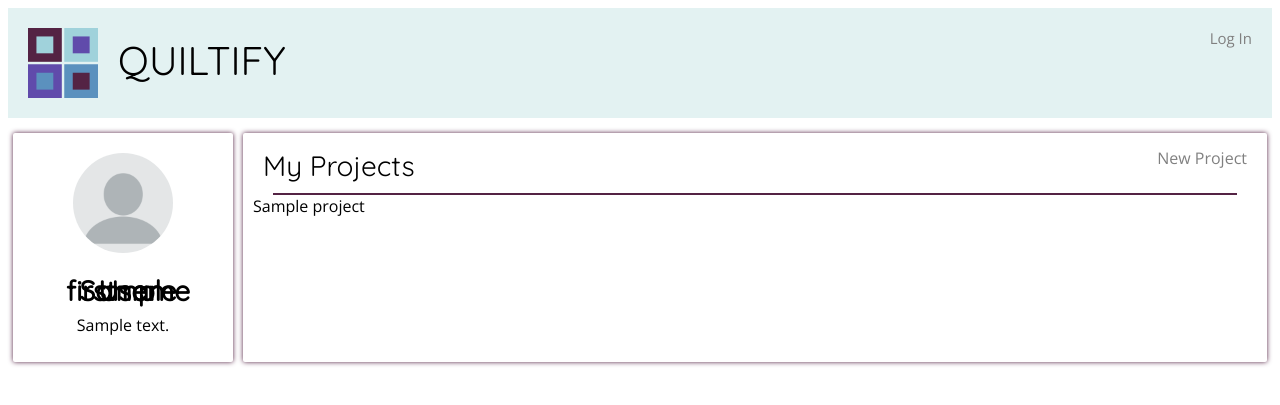
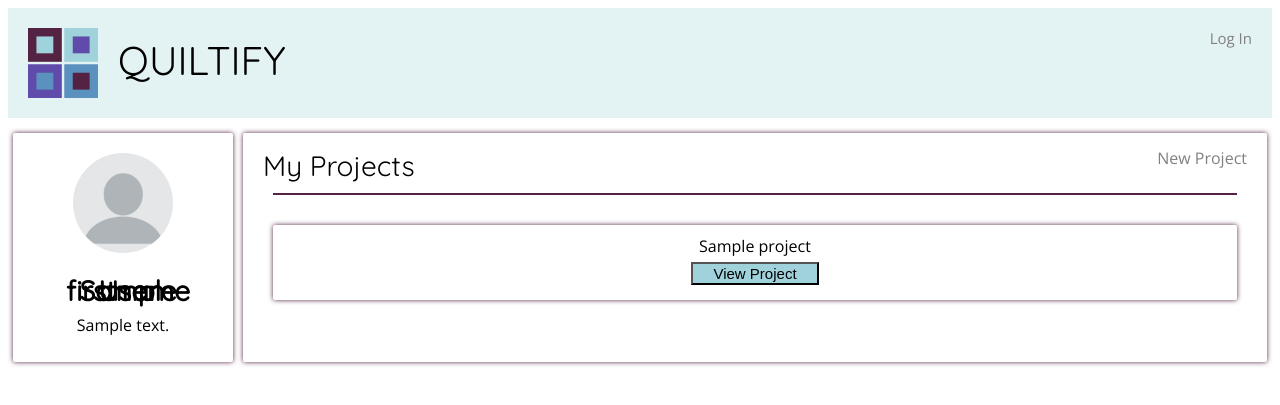
Before and after one commit to matthewmorales401/quiltify, a Python web app: template templates/profile.html in a window 1280 px wide. Shown: the top 405 px of the page. Run offline with Jinja, Linux system fonts and the light colour scheme; the template is opened without the code that fills it: most values are stand-ins (such as "Sample title", 1, 10 or a date in 2020).

Commit message:
formatting on profile to display projects

```diff
--- a/main.py
+++ b/main.py
@@ -16,7 +16,7 @@ class Project(ndb.Model):
     owner = ndb.KeyProperty()
     rows = ndb.IntegerProperty()
     columns = ndb.IntegerProperty()
-    created_time = ndb.DateTimeProperty()
+    created_time = ndb.DateTimeProperty(auto_now_add=True)
     title = ndb.StringProperty()
 
 class Panel(ndb.Model):
@@ -129,7 +129,7 @@ class viewProject(webapp2.RequestHandler):
             current_person = None
 
         time.sleep(2)
-        self.redirect("/viewproject")
+        self.redirect("/viewproject?key=" + newProject_key.urlsafe())
 
 class Profile(webapp2.RequestHandler):
     def get(self):
@@ -147,6 +147,7 @@ class Profile(webapp2.RequestHandler):
             current_person = user_query.filter(User.email == current_email).get()
             if current_person:
                 projects = Project.query().filter(Project.owner == current_person.key)
+                projects = projects.order(Project.created_time)
         else:
             current_person = None
 
--- a/stylesheets/stylesheet.css
+++ b/stylesheets/stylesheet.css
@@ -46,6 +46,19 @@ a:hover {
 
 a.logo {
   display: block;
+}
+
+.submitbutton {
+  background-color: #A0D2DB;
+  font-size: 15px;
+  margin: 5px;
+  padding-left: 20px;
+  padding-right: 20px;
+}
+
+.submitbutton:hover {
+  background-color: #E3F2F2;
+  cursor: pointer;
 }
 
 .pagebody {
@@ -160,7 +173,15 @@ a.logo {
 }
 
 .listprojects {
+  text-align: center;
 
+}
+
+.displayproject {
+  margin: 20px;
+  margin-top: 30px;
+  padding: 10px;
+  width: auto;
 }
 
 .titlePanel {
@@ -179,6 +200,7 @@ a.logo {
   height: 2px;
   margin-left: 20px;
   margin-right: 20px;
+  margin-bottom: 10px;
 }
 
 
--- a/templates/profile.html
+++ b/templates/profile.html
@@ -53,8 +53,15 @@
     <div class="listprojects">
       {% if projects %}
         {% for project in projects %}
-          <div class="displayproject">
+          <div class="displayproject redborder">
             {{project.title}}
+            <form method="get" action="viewproject">
+              <div style="display: none;">
+                <input name="key" value="{{project.key.urlsafe()}}">
+              </div>
+              <input class="submitbutton" type="submit" value="View Project">
+            </form>
+          </div>
         {% endfor %}
       {% endif %}
     </div>
```
